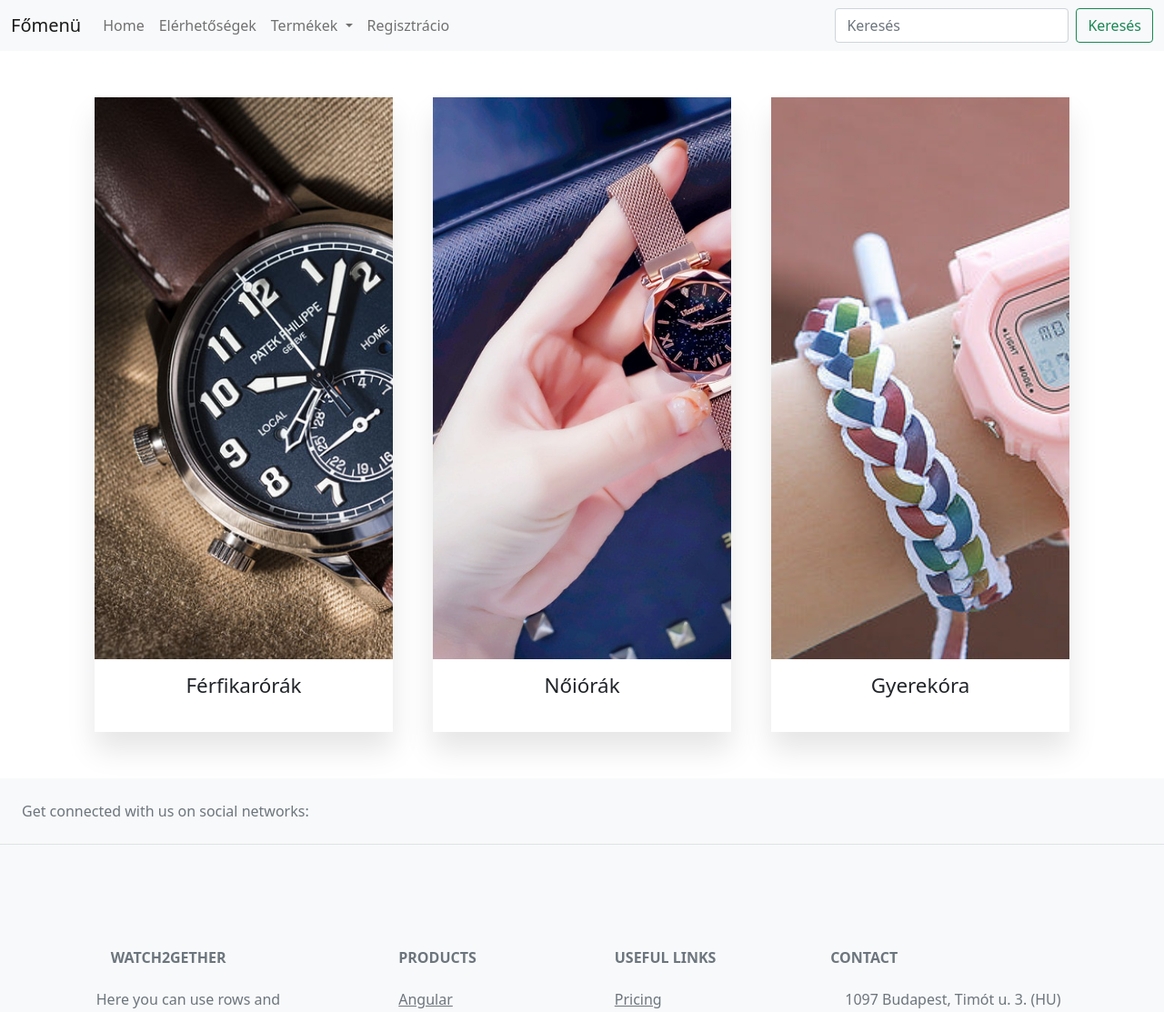
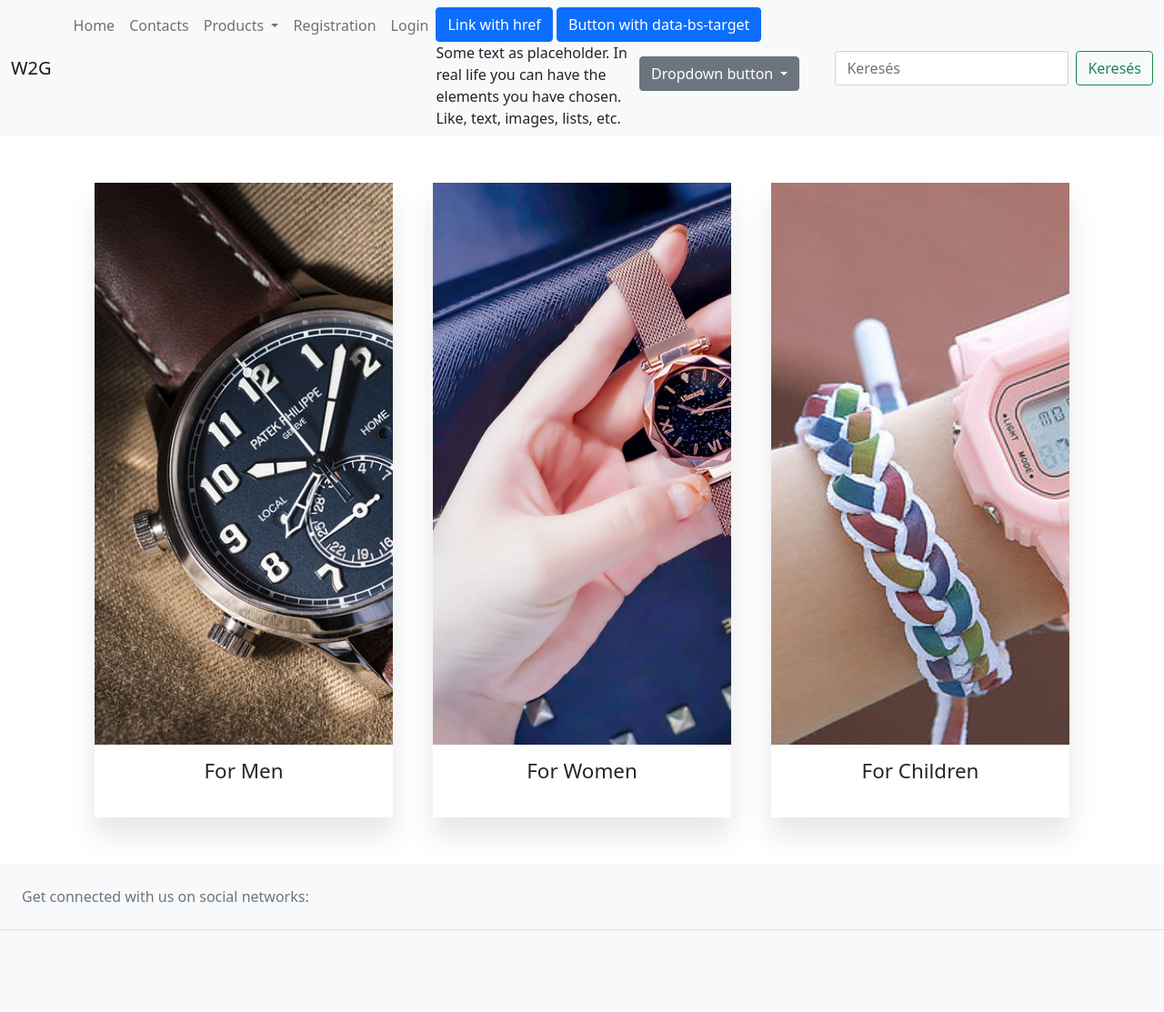
Before and after one commit to Dominator110/vizsgaremek, a PHP site: page /Fooldal.php in a window 1280 px wide. Shown: the top 1113 px of the page at 91% size. Run offline with PHP 8.4, Linux system fonts and the light colour scheme.

Commit message:
Add files via upload

```diff
--- a/Fooldal.php
+++ b/Fooldal.php
@@ -11,31 +11,56 @@
 <body>
     <header>
         <?php
+        session_start();
             include('Navbar.php');
 
-              if(isset($_GET["m"])==1)
+              if(isset($_SESSION['name']))
               {
                 ?>
-                <?php
-                  include('regisztraciosOldal.php')
-                  ?>
-                <?php
-              }
+                <a class="btn btn-primary" data-bs-toggle="offcanvas" href="#offcanvasExample" role="button" aria-controls="offcanvasExample">
+                  Link with href
+                </a>
+                <button class="btn btn-primary" type="button" data-bs-toggle="offcanvas" data-bs-target="#offcanvasExample" aria-controls="offcanvasExample">
+                  Button with data-bs-target
+                </button>                <div class="offcanvas offcanvas-start" tabindex="-1" id="offcanvasExample" aria-labelledby="offcanvasExampleLabel">
+
+                <div class="offcanvas-header">
+                  <h5 class="offcanvas-title" id="offcanvasExampleLabel">Offcanvas</h5>
+                  <button type="button" class="btn-close text-reset" data-bs-dismiss="offcanvas" aria-label="Close"></button>
+                </div>
+                <div class="offcanvas-body">
+                  <div>
+                    Some text as placeholder. In real life you can have the elements you have chosen. Like, text, images, lists, etc.
+                  </div>
+                  <div class="dropdown mt-3">
+                    <button class="btn btn-secondary dropdown-toggle" type="button" id="dropdownMenuButton" data-bs-toggle="dropdown">
+                      Dropdown button
+                    </button>
+                  <ul class="dropdown-menu" aria-labelledby="dropdownMenuButton">
+                    <li><a class="dropdown-item" href="#">Action</a></li>
+                    <li><a class="dropdown-item" href="#">Another action</a></li>
+                    <li><a class="dropdown-item" href="#">Something else here</a></li>
+                  </ul>
+                </div>
+              </div>
+            </div>
+          <?php
+          }
         ?>
     </header>
     <!-- hatter -->
       <div class="container">
         <div class="box"><a href="#">
           <img src="kepek/fora.jpg"></a>
-            <span>Férfikarórák</span>
+            <span>For Men</span>
         </div>
         <div class="box"><a href="#">
-        <img src="kepek/nora.jpg"></a>
-          <span>Nőiórák</span>
+          <img src="kepek/nora.jpg"></a>
+          <span>For Women</span>
         </div>
         <div class="box"><a href="#">
-        <img src="kepek/gyora.jpg"></a>
-          <span>Gyerekóra</span>
+          <img src="kepek/gyora.jpg"></a>
+          <span>For Children</span>
         </div>
       </div>
     <?php
--- a/Navbar.php
+++ b/Navbar.php
@@ -1,15 +1,15 @@
 <!DOCTYPE html>
 <html lang="en">
-<head>
+  <head>
     <meta charset="UTF-8">
     <meta name="viewport" content="width=device-width, initial-scale=1.0">
     <title>Navbar</title>
-</head>
+  </head>
 <body>
 
 <nav class="navbar navbar-expand-lg navbar-light bg-light">
   <div class="container-fluid">
-    <a class="navbar-brand" href="#">Főmenü</a>
+    <a class="navbar-brand" href="#">W2G</a>
     <button class="navbar-toggler" type="button" data-bs-toggle="collapse" data-bs-target="#navbarSupportedContent" aria-controls="navbarSupportedContent" aria-expanded="false" aria-label="Toggle navigation">
       <span class="navbar-toggler-icon"></span>
     </button>
@@ -19,26 +19,66 @@
           <a class='nav-link' href='Fooldal.php'>Home</a>
         </li>
         <li class="nav-item">
-          <a class="nav-link" href="#">Elérhetőségek</a>
+          <a class="nav-link" href="#">Contacts</a>
         </li>
         <li class="nav-item dropdown">
           <a class="nav-link dropdown-toggle" href="#" id="navbarDropdown" role="button" data-bs-toggle="dropdown" aria-expanded="false">
-            Termékek
+            Products
           </a>
           <ul class="dropdown-menu" aria-labelledby="navbarDropdown">
-            <li><a class="dropdown-item" href="#">Férfi órák</a></li>
-            <li><a class="dropdown-item" href="#">Női órák</a></li>
+            <li><a class="dropdown-item" href="#">Men</a></li>
+            <li><a class="dropdown-item" href="#">Women</a></li>
             <li><hr class="dropdown-divider"></li>
-            <li><a class="dropdown-item" href="#">Gyermek órák</a></li>
+            <li><a class="dropdown-item" href="#">Children</a></li>
           </ul>
         </li>
         <?php
 
         print("<form method='post'>");
         print("<li class='nav-item'>");
-        print("<a class='nav-link' href='?m=1'>Regisztrácio</a>");
+        print("<a class='nav-link' href='regisztraciosOldal.php'>Registration</a>");
         print("</li>");
+        print("</form>");
 
+        print("<form method='post'>");
+        print("<li class='nav-item'>");
+        print("<a class='nav-link' href='Login.php'>Login</a>");
+        print("</li>");
+        print("</form>");
+
+        print("<form method='post'>");
+        print("<li class='nav-item'>");
+        ?>
+        <a class="btn btn-primary" data-bs-toggle="offcanvas" href="#offcanvasExample" role="button" aria-controls="offcanvasExample">
+  Link with href
+</a>
+<button class="btn btn-primary" type="button" data-bs-toggle="offcanvas" data-bs-target="#offcanvasExample" aria-controls="offcanvasExample">
+  Button with data-bs-target
+</button>
+
+<div class="offcanvas offcanvas-start" tabindex="-1" id="offcanvasExample" aria-labelledby="offcanvasExampleLabel">
+  <div class="offcanvas-header">
+    <h5 class="offcanvas-title" id="offcanvasExampleLabel">Offcanvas</h5>
+    <button type="button" class="btn-close text-reset" data-bs-dismiss="offcanvas" aria-label="Close"></button>
+  </div>
+  <div class="offcanvas-body">
+    <div>
+      Some text as placeholder. In real life you can have the elements you have chosen. Like, text, images, lists, etc.
+    </div>
+    <div class="dropdown mt-3">
+      <button class="btn btn-secondary dropdown-toggle" type="button" id="dropdownMenuButton" data-bs-toggle="dropdown">
+        Dropdown button
+      </button>
+      <ul class="dropdown-menu" aria-labelledby="dropdownMenuButton">
+        <li><a class="dropdown-item" href="#">Action</a></li>
+        <li><a class="dropdown-item" href="#">Another action</a></li>
+        <li><a class="dropdown-item" href="#">Something else here</a></li>
+      </ul>
+    </div>
+  </div>
+</div>
+<?php
+        print("</li>");
         print("</form>");
         ?>
       </ul>
```
Also changed, not shown: kapcs.php (+7 -20 lines), login.php (added, +65 -0 lines), regisztraciosOldal.php (+50 -26 lines).
